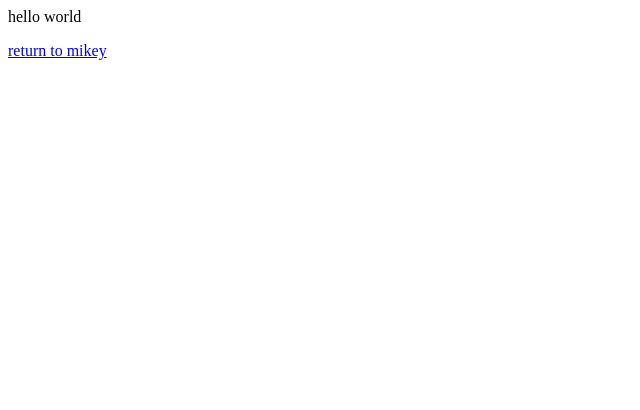
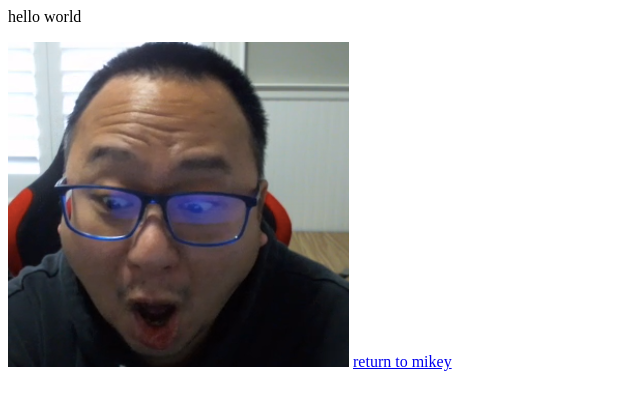
Before and after one commit to Heybooyah/test, a plain HTML site: page index.html in a window 1280 px wide. Shown: the whole page, without its empty margins (0-640 px from the left). Drawn offline with Linux system fonts and the light colour scheme.

Commit message:
Update index.html

```diff
--- a/index.html
+++ b/index.html
@@ -6,6 +6,7 @@
   <body>
   <p>hello world
   </p>
+  <img src="woo.png">
   <a href="https://heybooyah.github.io/test/mikey.html">return to mikey</a>
   </body>
 </html>
```
